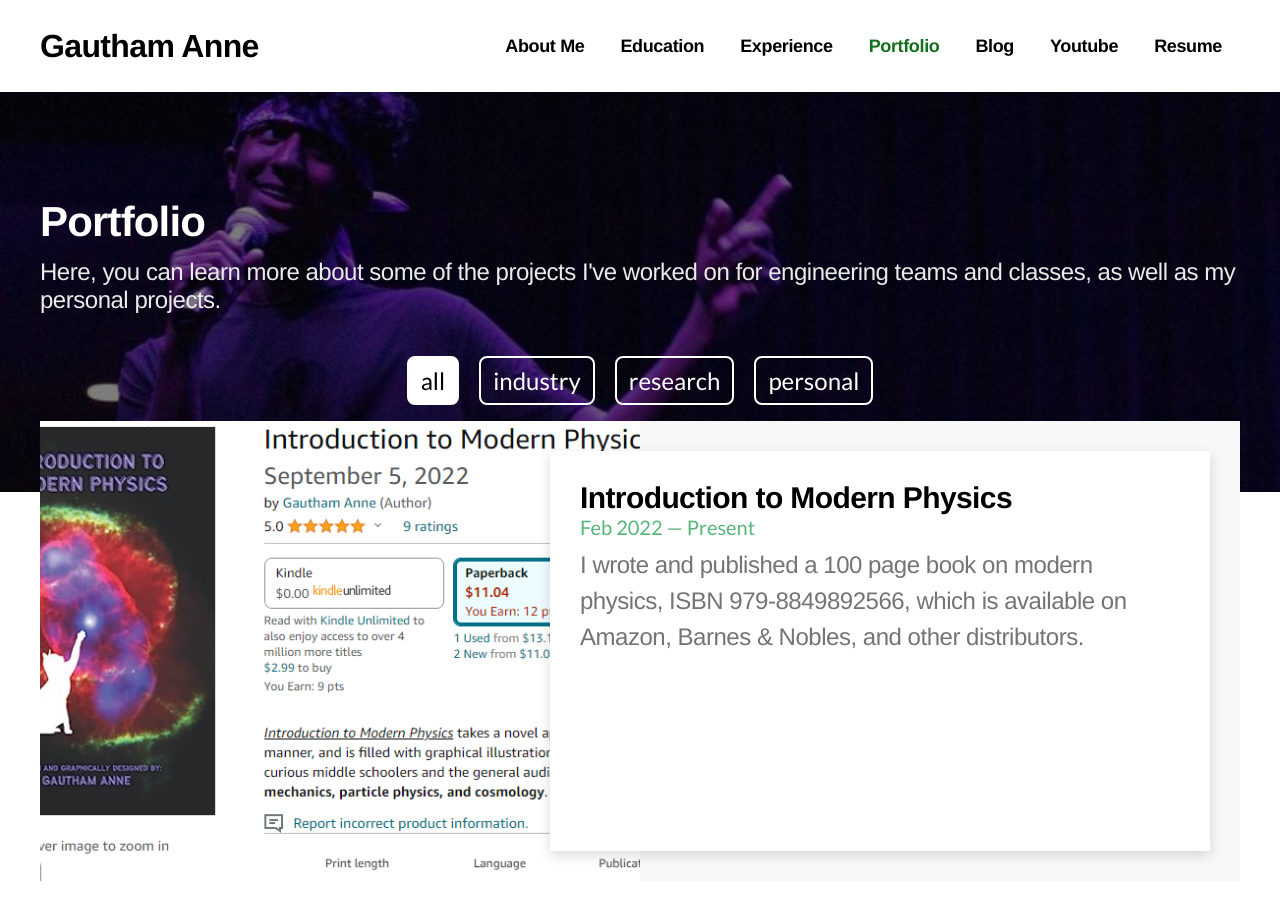
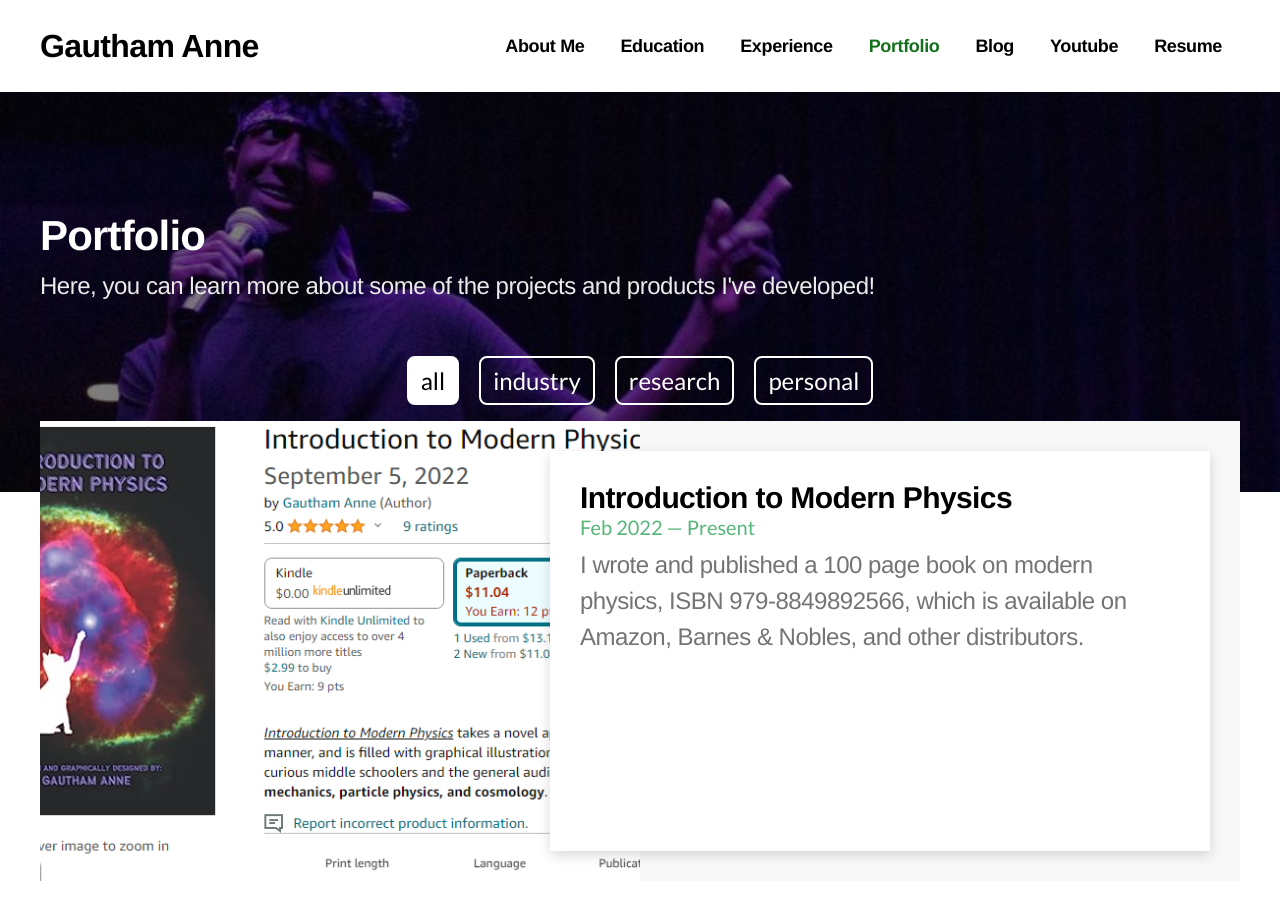
Before and after one commit to annegautham/annegautham.github.io, a Jekyll site: the page built from portfolio/index.md, in a window 1280 px wide and 900 px high. Built offline with Jekyll 4.4.1, drawn with Linux system fonts in a browser that asks for light colours; some web fonts are replaced.

Commit message:
Update index.md

```diff
--- a/portfolio/index.md
+++ b/portfolio/index.md
@@ -1,7 +1,7 @@
 ---
 layout: splashpage
 title: "Portfolio"
-description: Here, you can learn more about some of the projects I've worked on for engineering teams and classes, as well as my personal projects.
+description: Here, you can learn more about some of the projects and products I've developed!
 
 filterable: true
 filter_tags:
```
